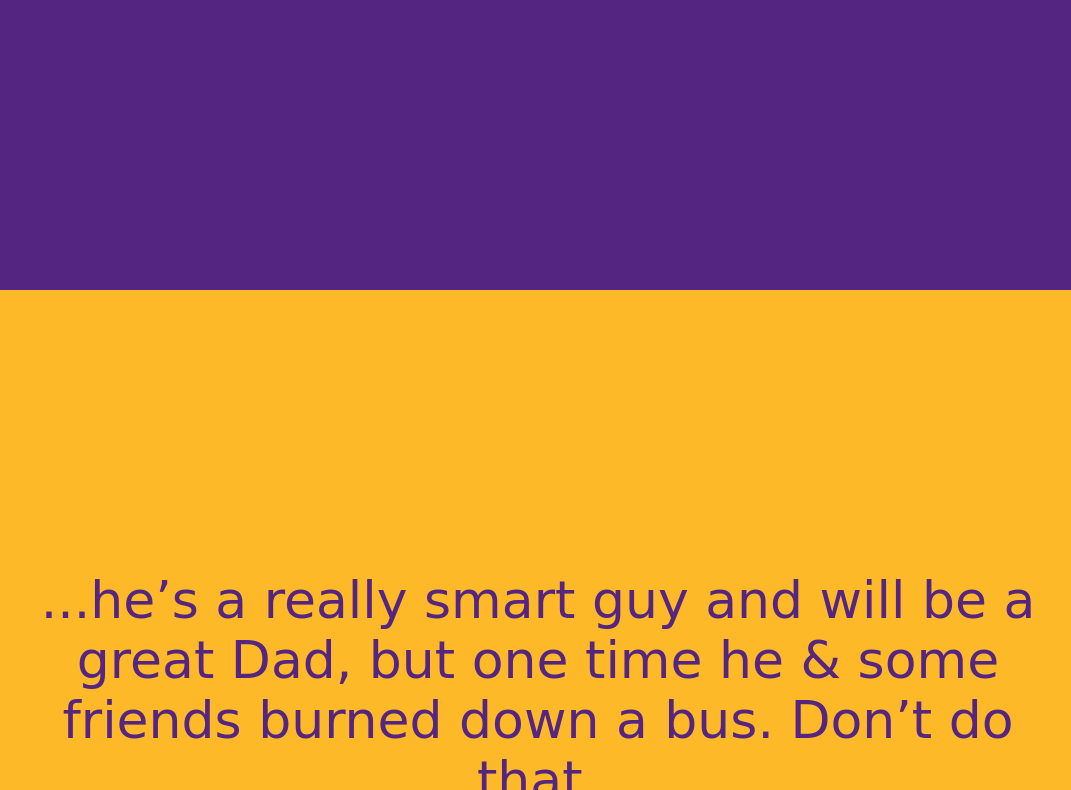
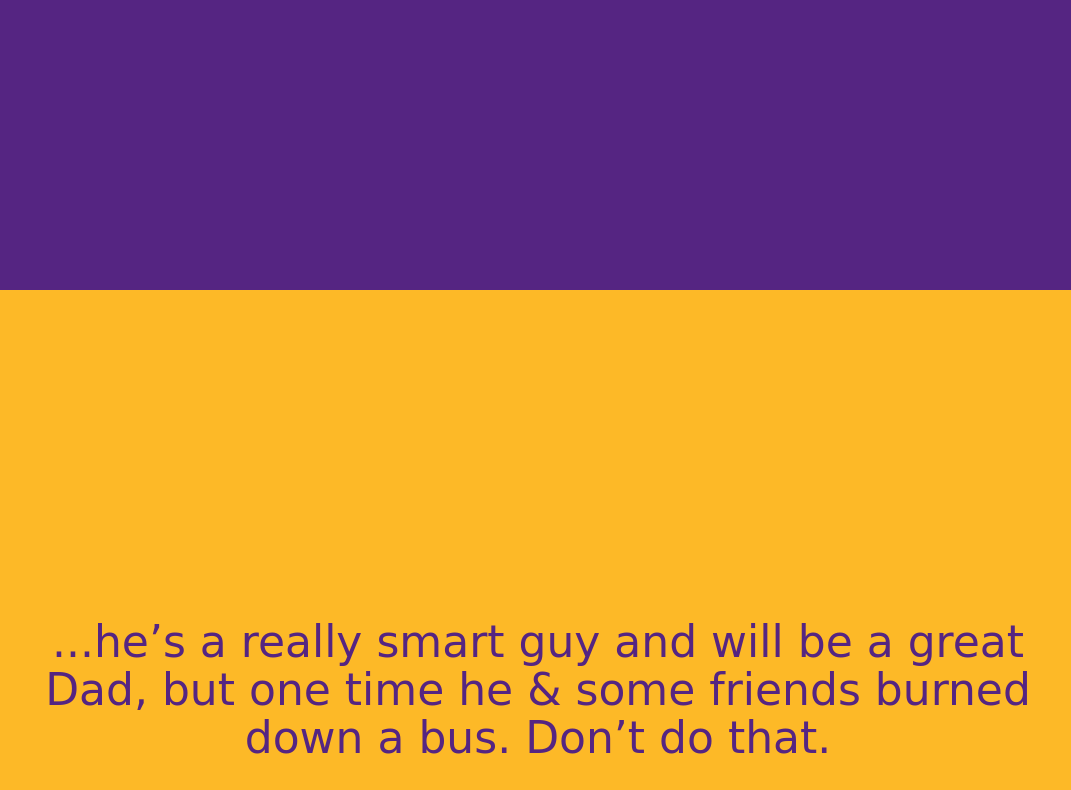
Before and after one commit to beccaklam/test, a plain HTML site: page index.html in a window 1280 px wide. Shown: the part 510-1300 px from the top of the page, without its empty margins (102-1173 px from the left). Drawn offline with nearby package versions, Linux system fonts and the light colour scheme; a web font is replaced by a local one.

Commit message:
Update style.css

```diff
--- a/css/style.css
+++ b/css/style.css
@@ -9,9 +9,9 @@ h1 {
 }
 
 p {
-  font-size: 3.25rem;
+  font-size: 2.75rem;
   color: #552582;
-  line-height: 3.75rem;
+  line-height: 3rem;
 }
 
 p, h1 {
```
